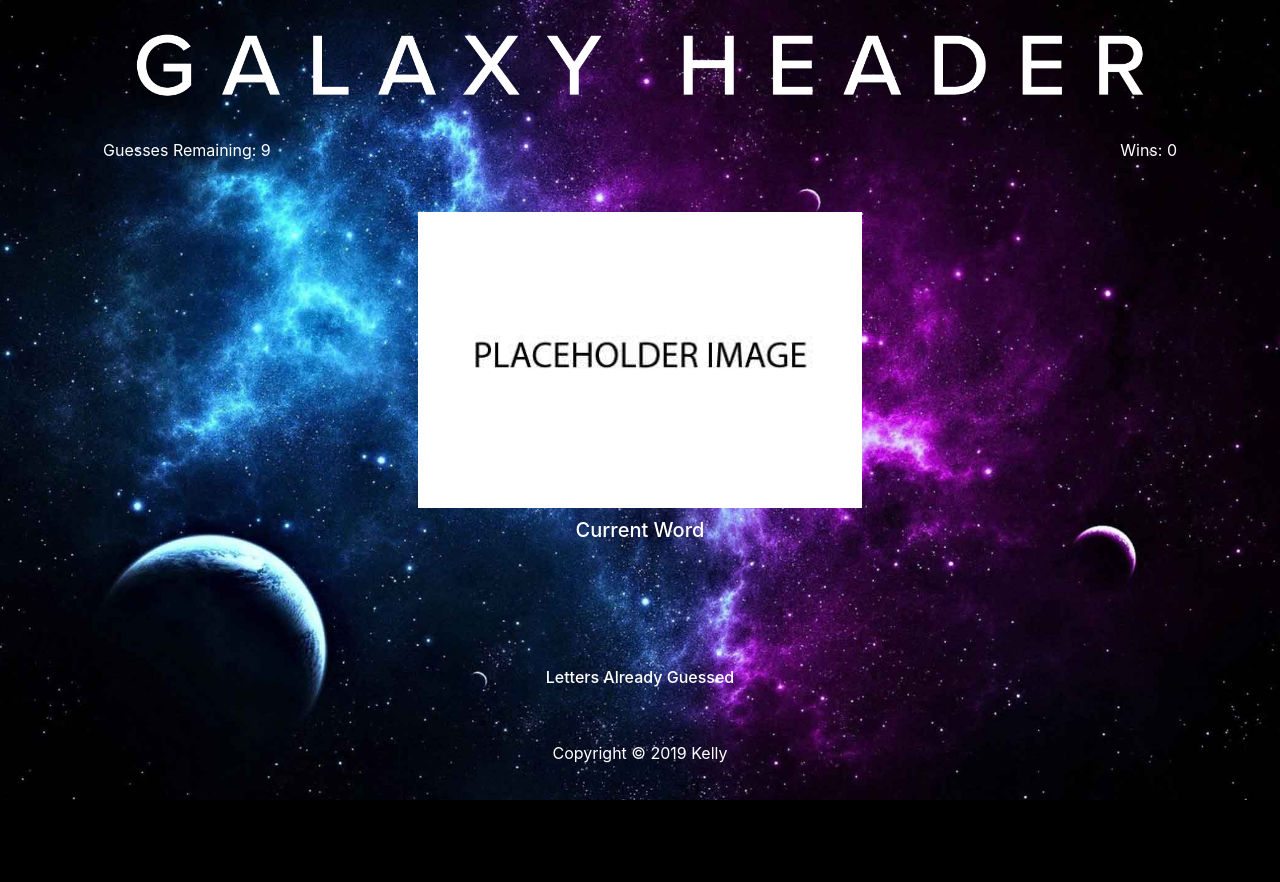
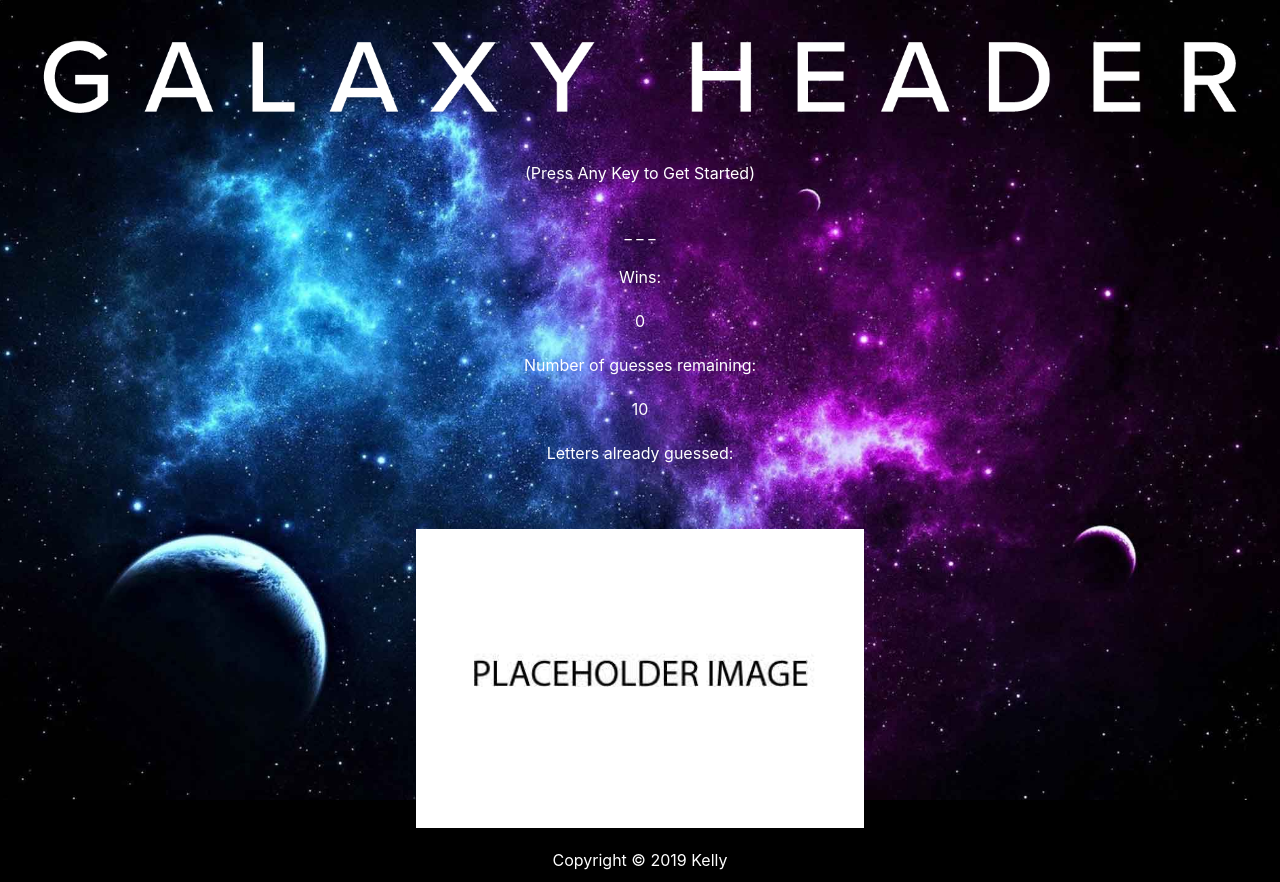
Before and after one commit to kellysal/game-test, a plain HTML site: page index.html in a window 1280 px wide. Before the commit the page ends 800 px from the top, so only its background shows below. Drawn offline with nearby package versions, Linux system fonts and the light colour scheme.

Commit message:
trying to fix reset

```diff
--- a/assets/css/style.css
+++ b/assets/css/style.css
@@ -14,6 +14,7 @@ h5, p {
 }
 
 h6, footer {
+    font: futura;
     color: white;
     text-align: center;
     padding: 0px;
@@ -32,3 +33,15 @@ h6, footer {
     margin-right: auto;
     width: 40%;
 }
+
+.col-md-12 {
+    color: white;
+    text-align: center;
+    padding: 10px;
+}
+
+.word-box {
+    color: white;
+    text-align: center;
+    padding: 10px;
+}
--- a/assets/javascript/game.js
+++ b/assets/javascript/game.js
@@ -1,61 +1,74 @@
+// Counters for wins and guesses
 var wins = 0;
 var guessesRemaining = 10;
 var won = false;
 
-var mood = ["happy", "sad", "excited", "mad"]
+// var startBox = document.getElementById("press start");
 
+// Array of strings to guess
+var word = ["happy", "sad", "excited", "mad"]
+
+// Array of every letter
 var alphabet = ["A", "B", "C", "D", "E", "F", "G", "H", "I", "J", "K", "L", "M", "N", "O", "P", "Q", "R", "S", "T", "U", "V", "W", "X", "Y", "Z"
 ]
 
+// Array of letters already guesses
 var guesses = [];
 
+// Assign pointers to important html elements to variables
 var wordBox = document.getElementById("word-box");
 var lettersGuessedBox = document.getElementById("letters-guessed-box");
 var numberRemainingGuessesBox = document.getElementById("missed-box");
 var winsBox = document.getElementById("wins-box");
 
-function random(mood) {
-    var randomNumber = Math.floor(Math.random() * mood.length);
+// Generate a random index of the word array and return the string at index
+function random(word) {
+    var randomNumber = Math.floor(Math.random() * word.length);
     console.log(randomNumber);
-    return mood[Math.floor(Math.random() * mood.length)]
+    return word[Math.floor(Math.random() * word.length)]
 }
 
-var computerPick = random(mood);
+// Assign the random string to a variable computerPick
+var computerPick = random(word);
 console.log(computerPick);
 
+//Use the chosen string to generate a sequence of underscores to print
 function writeCurrentWord(word) {
-    var currentWord = "";
-}
+    var currentWord = " ";
+    console.log(currentWord);
 
-for (var i = 0; i < mood.length - 1; i++) {
+    // Iterate through all the characters of the chosen string except the last
+    for (var i = 0; i < word.length - 1; i++) {
         if (word.charAt(i).toUpperCase() === " ") {
             currentWord += "\ \ ";
         }
         else if (!guesses.includes(word.charAt(i).toUpperCase())) {
-        currentWord += "_";
+            currentWord += "_ ";
         }
         else {
             currentWord += word.charAt(i);
         }
     }
 
+    // Final character of string
     if (!guesses.includes(word.charAt(word.length - 1).toUpperCase())) {
         currentWord += "_";
     }
-
     else {
         currentWord += word.charAt(word.length - 1);
     }
 
+    // Underscores string to the word box on screen
     wordBox.textContent = currentWord;
-
+}
 writeCurrentWord(computerPick);
 
 function writeGuessedCharacters() {
     var guessedLettersString = "";
+    console.log(guessedLettersString);
     for (var i = 0; i < guesses.length - 1; i++) {
         if (!computerPick.toUpperCase().includes(guesses[i])) {
-            guessedLettersString += guesses[i] + ",";
+            guessedLettersString += guesses[i] + ", ";
         }
     }
     if (!computerPick.toUpperCase().includes(guesses[guesses.length - 1])) {
@@ -66,7 +79,7 @@ function writeGuessedCharacters() {
 
 function resetGame() {
     guesses = [];
-    computerPick = mood();
+    computerPick = random();
     writeCurrentWord(computerPick);
     guessesRemaining = 10;
     numberRemainingGuessesBox.textContent = guessesRemaining;
@@ -75,7 +88,7 @@ function resetGame() {
 }
 
 document.onkeyup = function (event) {
-    userInput = event.key;
+    var userInput = event.key;
     userInput = userInput.toUpperCase();
 
     if (alphabet.includes(userInput) && !guesses.includes(userInput)) {
@@ -90,9 +103,11 @@ document.onkeyup = function (event) {
             numberRemainingGuessesBox.textContent = guessesRemaining;
         }
     }
+
     if (guessesRemaining === 0) {
         resetGame();
     }
+
     if (won) {
         won = false;
         resetGame();
--- a/index.html
+++ b/index.html
@@ -5,36 +5,38 @@
     <meta charset="UTF-8">
     <meta name="viewport" content="width=device-width, initial-scale=1.0">
     <meta http-equiv="X-UA-Compatible" content="ie=edge">
-    <title>Document</title>
+    <title>Galaxy Guess Game</title>
     <!--Link Bootstrap-->
     <link rel="stylesheet" href="https://stackpath.bootstrapcdn.com/bootstrap/4.3.1/css/bootstrap.min.css"
         integrity="sha384-ggOyR0iXCbMQv3Xipma34MD+dH/1fQ784/j6cY/iJTQUOhcWr7x9JvoRxT2MZw1T" crossorigin="anonymous">
     <!--Link CSS-->
     <link rel="stylesheet" href="./assets/css/style.css" type="text/css">
-    <!--Link Javascript-->
-    <script src="assets/javascript/game.js" type="text/javascript"></script>
 </head>
 
 <body>
-    <!--Banner-->
-    <div id="word-box"></div>
+    <header>
+        <img class="img-fluid header" src="assets/images/header.png" alt="GalaxyHeader" />
+        <p id="press-start">(Press Any Key to Get Started)</p>
+    </header>
+
+    <!--word box-->
     <div class="container">
-        <div class="col-md-12">
-            <img class="img-fluid header" src="assets/images/header.png" alt="GalaxyHeader" />
+        <div class="row">
+            <div class="col-md-12" id="word-box"></div>
         </div>
+        <div class="container">
+            <div class="row">
+                <div class="col-md-12">Wins: </div>
+                <div class="col-md-12" id="wins-box">0</div>
             </div>
             <!--Guesses Remaining and Win Counters-->
-    <div class="container">
             <div class="row">
-            <div class="col-md-6 mr-auto text-white mobileBoard">
-                <p class="ml-2 text-left mobileBoard">Guesses Remaining:
-                    <span id="guessesLeftDisplay">9</span>
-                </p>
+                <div class="col-md-12">Number of guesses remaining: </div>
+                <div class="col-md-12" id="missed-box">10</div>
             </div>
-            <div class="col-md-6 ml-auto text-white mobileBoard">
-                <p class="mr-2 text-right mobileBoard">Wins:
-                    <span id="wins-box">0</span>
-                </p>
+            <div class="row">
+                <div class="col-md-12">Letters already guessed: </div>
+                <div class="col-md-12" id="letters-guessed-box"></div>
             </div>
         </div>
         <!--Main Content-->
@@ -44,18 +46,8 @@
                 <img class="innerOverlay" src="assets/images/placeholder.jpg" id="pictureDisplay" alt="" />
             </div>
         </div>
-        <!--Active Word Display (Current Word, Answer Reveal (if wrong), Guesses Made)-->
-        <div class="row">
-            <div class="col-md-12">
-                <h5>Current Word</h5>
-                <p class="activeWords"><span id="word-box"></span></p>
-                <p class="activeWords" id="letters-guessed-box"></p>
-                <p class="activeWords" id="correctDisplay"></p>
-                <h6>Letters Already Guessed</h6>
-                <p class="activeWords"><span id="missed-box"></span></p>
-            </div>
-        </div>
-    </div>
+        <!--Link Javascript-->
+        <script src="assets/javascript/game.js" type="text/javascript"></script>
         <!--Footer-->
         <footer class="mastfoot mt-auto">
             <div class="inner">
```
Lines whose indentation alone changed are shown as unchanged.
